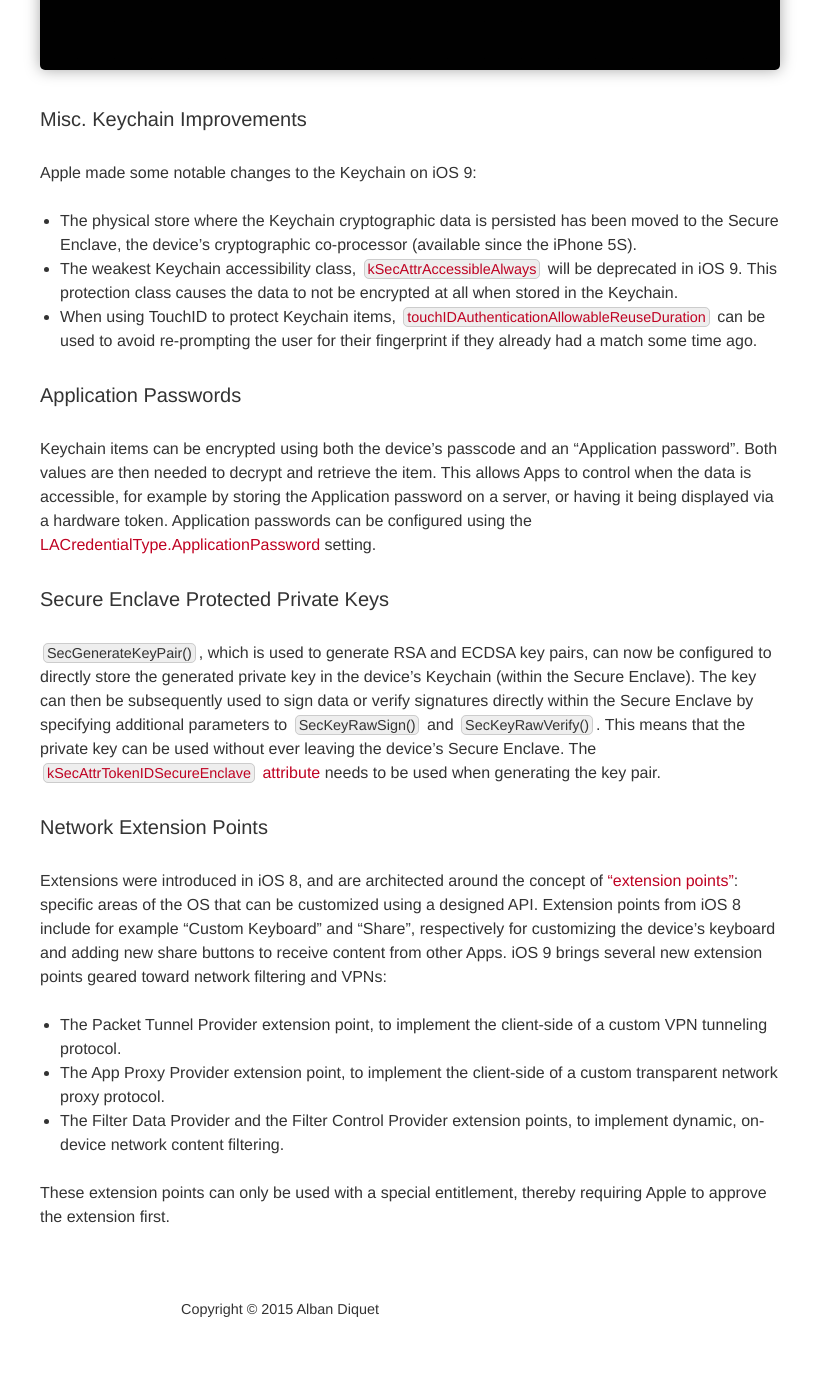
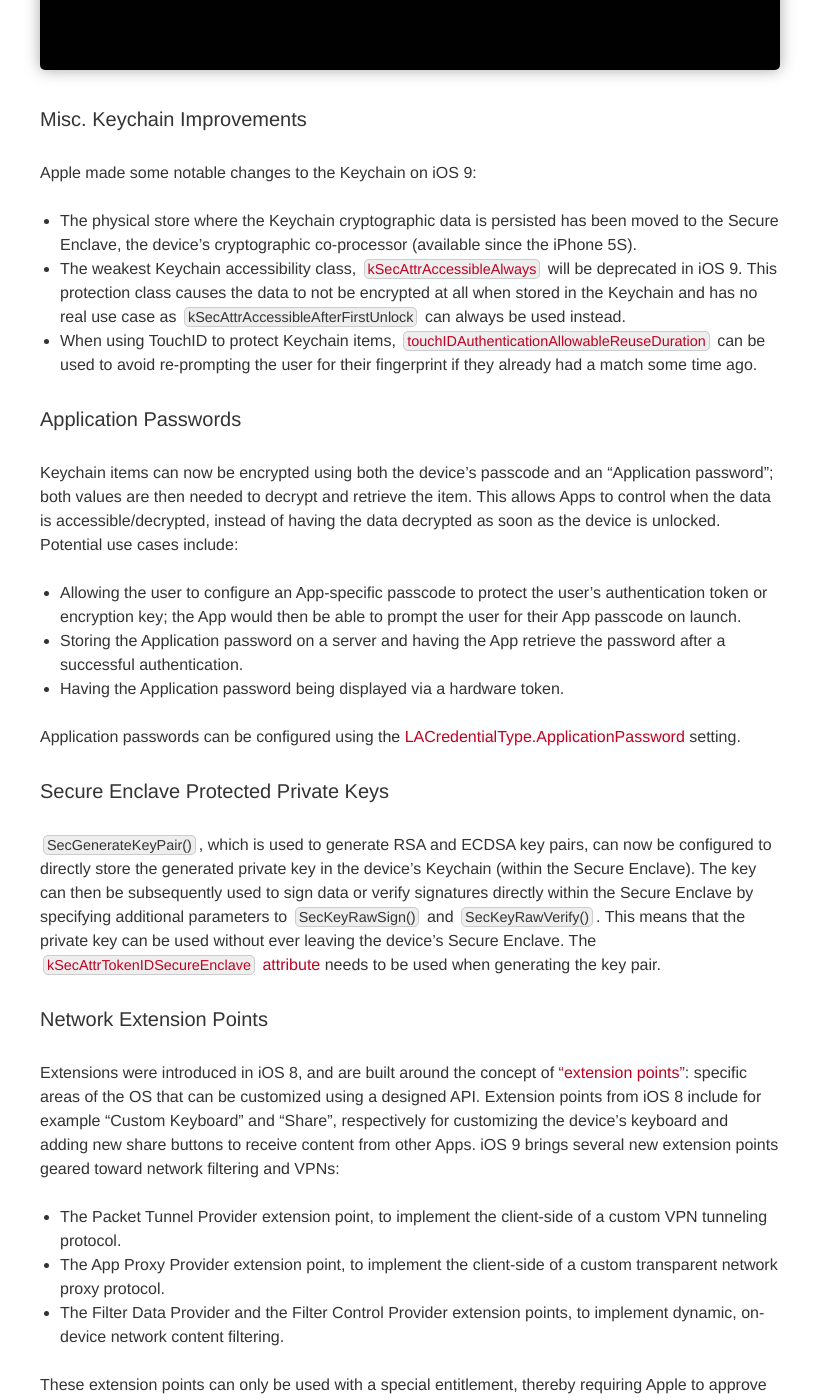
Before and after one commit to nabla-c0d3/nabla-c0d3.github.io, a Jekyll site: the page built from _posts/2015-06-16-ios9-security-privacy.markdown, in a window 1280 px wide and 1400 px high, scrolled down 3168 px. Shown: the whole window, without its empty margins (360-1179 px from the left). Built offline with Jekyll 4.4.1, drawn with Linux system fonts in a browser that asks for light colours; nearby versions of some CDN libraries; before the commit the page ends 4504 px from its top, so only the background shows below that.

Commit message:
Update iOS 9 blog post

```diff
--- a/_posts/2015-06-16-ios9-security-privacy.markdown
+++ b/_posts/2015-06-16-ios9-security-privacy.markdown
@@ -68,13 +68,19 @@ To further prevent user tracking, Apple has extended MAC address randomization t
 Apple made some notable changes to the Keychain on iOS 9:
 
 * The physical store where the Keychain cryptographic data is persisted has been moved to the Secure Enclave, the device's cryptographic co-processor (available since the iPhone 5S).
-* The weakest Keychain accessibility class, [`kSecAttrAccessibleAlways`](https://developer.apple.com/library/ios/documentation/Security/Reference/keychainservices/#//apple_ref/doc/constant_group/Keychain_Item_Accessibility_Constants) will be deprecated in iOS 9. This protection class causes the data to not be encrypted at all when stored in the Keychain.
+* The weakest Keychain accessibility class, [`kSecAttrAccessibleAlways`](https://developer.apple.com/library/ios/documentation/Security/Reference/keychainservices/#//apple_ref/doc/constant_group/Keychain_Item_Accessibility_Constants) will be deprecated in iOS 9. This protection class causes the data to not be encrypted at all when stored in the Keychain and has no real use case as `kSecAttrAccessibleAfterFirstUnlock` can always be used instead.
 * When using TouchID to protect Keychain items, [`touchIDAuthenticationAllowableReuseDuration`](https://developer.apple.com/library/prerelease/ios/releasenotes/General/iOS90APIDiffs/modules/LocalAuthentication.html) can be used to avoid re-prompting the user for their fingerprint if they already had a match some time ago.
 
 
 ### Application Passwords
 
-Keychain items can be encrypted using both the device's passcode and an "Application password". Both values are then needed to decrypt and retrieve the item. This allows Apps to control when the data is accessible, for example by storing the Application password on a server, or having it being displayed via a hardware token. Application passwords can be configured using the  [LACredentialType.ApplicationPassword](https://developer.apple.com/library/prerelease/ios/releasenotes/General/iOS90APIDiffs/modules/LocalAuthentication.html) setting.
+Keychain items can now be encrypted using both the device's passcode and an "Application password"; both values are then needed to decrypt and retrieve the item. This allows Apps to control when the data is accessible/decrypted, instead of having the data decrypted as soon as the device is unlocked. Potential use cases include:
+
+* Allowing the user to configure an App-specific passcode to protect the user's authentication token or encryption key; the App would then be able to prompt the user for their App passcode on launch.
+* Storing the Application password on a server and having the App retrieve the password after a successful authentication.
+* Having the Application password being displayed via a hardware token.
+
+Application passwords can be configured using the  [LACredentialType.ApplicationPassword](https://developer.apple.com/library/prerelease/ios/releasenotes/General/iOS90APIDiffs/modules/LocalAuthentication.html) setting.
 
 
 ### Secure Enclave Protected Private Keys
@@ -84,7 +90,7 @@ Keychain items can be encrypted using both the device's passcode and an "Applica
 
 ### Network Extension Points
 
-Extensions were introduced in iOS 8, and are architected around the concept of ["extension points"](https://developer.apple.com/library/ios/documentation/General/Conceptual/ExtensibilityPG/): specific areas of the OS that can be customized using a designed API. Extension points from iOS 8 include for example "Custom Keyboard" and "Share", respectively for customizing the device's keyboard and adding new share buttons to receive content from other Apps. iOS 9 brings several new extension points geared toward network filtering and VPNs:
+Extensions were introduced in iOS 8, and are built around the concept of ["extension points"](https://developer.apple.com/library/ios/documentation/General/Conceptual/ExtensibilityPG/): specific areas of the OS that can be customized using a designed API. Extension points from iOS 8 include for example "Custom Keyboard" and "Share", respectively for customizing the device's keyboard and adding new share buttons to receive content from other Apps. iOS 9 brings several new extension points geared toward network filtering and VPNs:
 
 * The Packet Tunnel Provider extension point, to implement the client-side of a custom VPN tunneling protocol.
 * The App Proxy Provider extension point, to implement the client-side of a custom transparent network proxy protocol.
```
